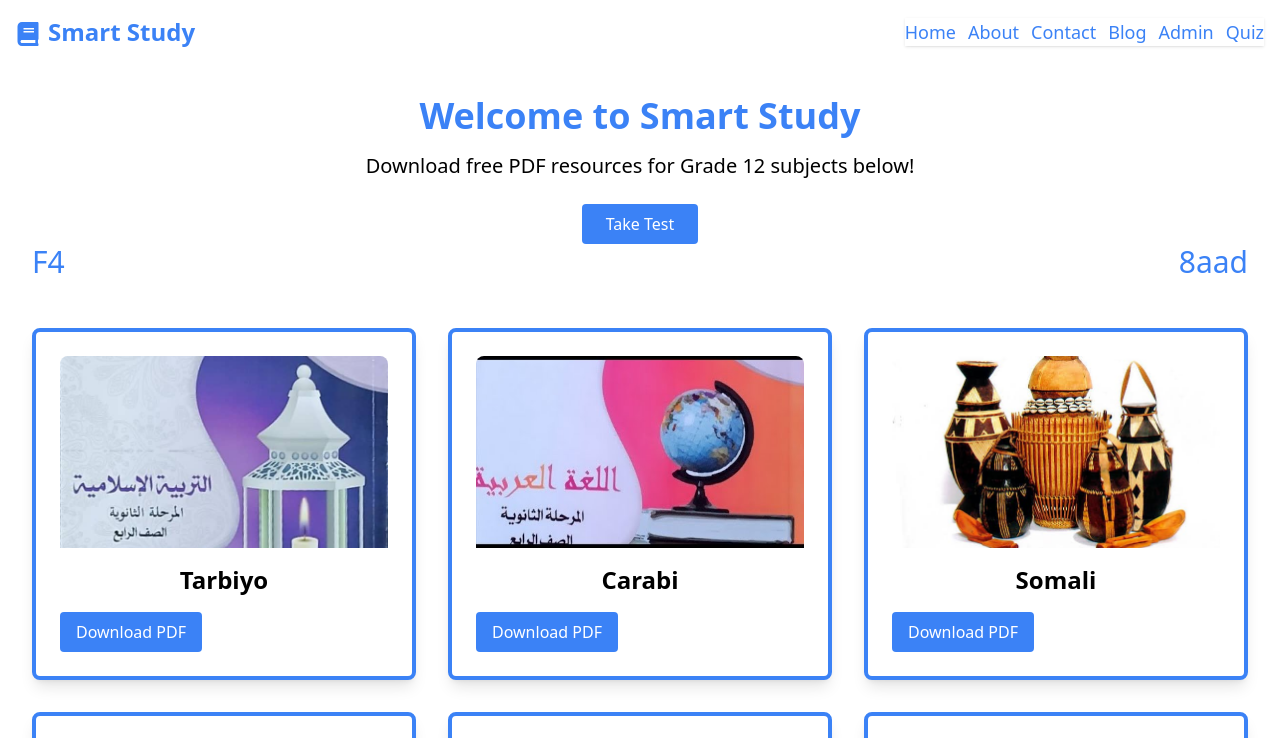
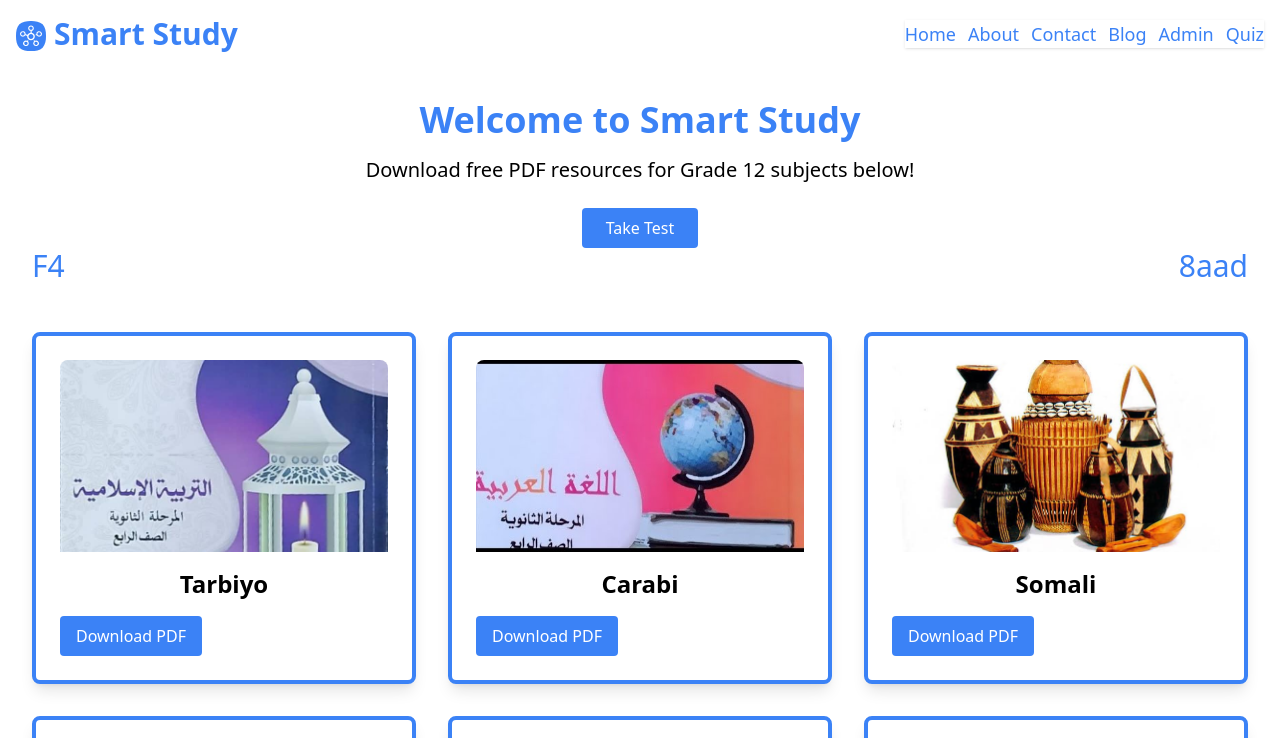
Before and after one commit to engabdullah-2024/Smart-Study, a React (Vite) app: page / in a window 1280 px wide. Shown: the top 738 px of the page. Built offline with nearby package versions, Linux system fonts and the light colour scheme.

Commit message:
Updated for Header

```diff
--- a/src/components/Header.jsx
+++ b/src/components/Header.jsx
@@ -1,6 +1,7 @@
 import React, { useState } from 'react';
 import { FaBook, FaBars, FaTimes } from 'react-icons/fa'; // Icons for menu and close
 import { Link } from 'react-router-dom';
+import { SiSmartthings } from "react-icons/si";
 
 const Header = () => {
   const [navOpen, setNavOpen] = useState(false); // State to toggle the nav
@@ -13,10 +14,10 @@
     <header className="bg-white p-4 shadow-lg">
       <div className="container mx-auto flex items-center justify-between">
         {/* Logo Section */}
-        <div className="flex items-center">
+        <div className="flex items-center text-3xl">
           <Link to="/" className="flex items-center">
-            <FaBook className="text-blue-500 text-2xl mr-2 mt-1" /> {/* Logo Icon */}
-            <h1 className="text-blue-500 text-2xl font-bold">Smart Study</h1> {/* Website Name */}
+            <SiSmartthings className="text-blue-500  mr-2 mt-1" /> {/* Logo Icon */}
+            <h1 className="text-blue-500 font-bold">Smart Study</h1> {/* Website Name */}
           </Link>
         </div>
 
```
